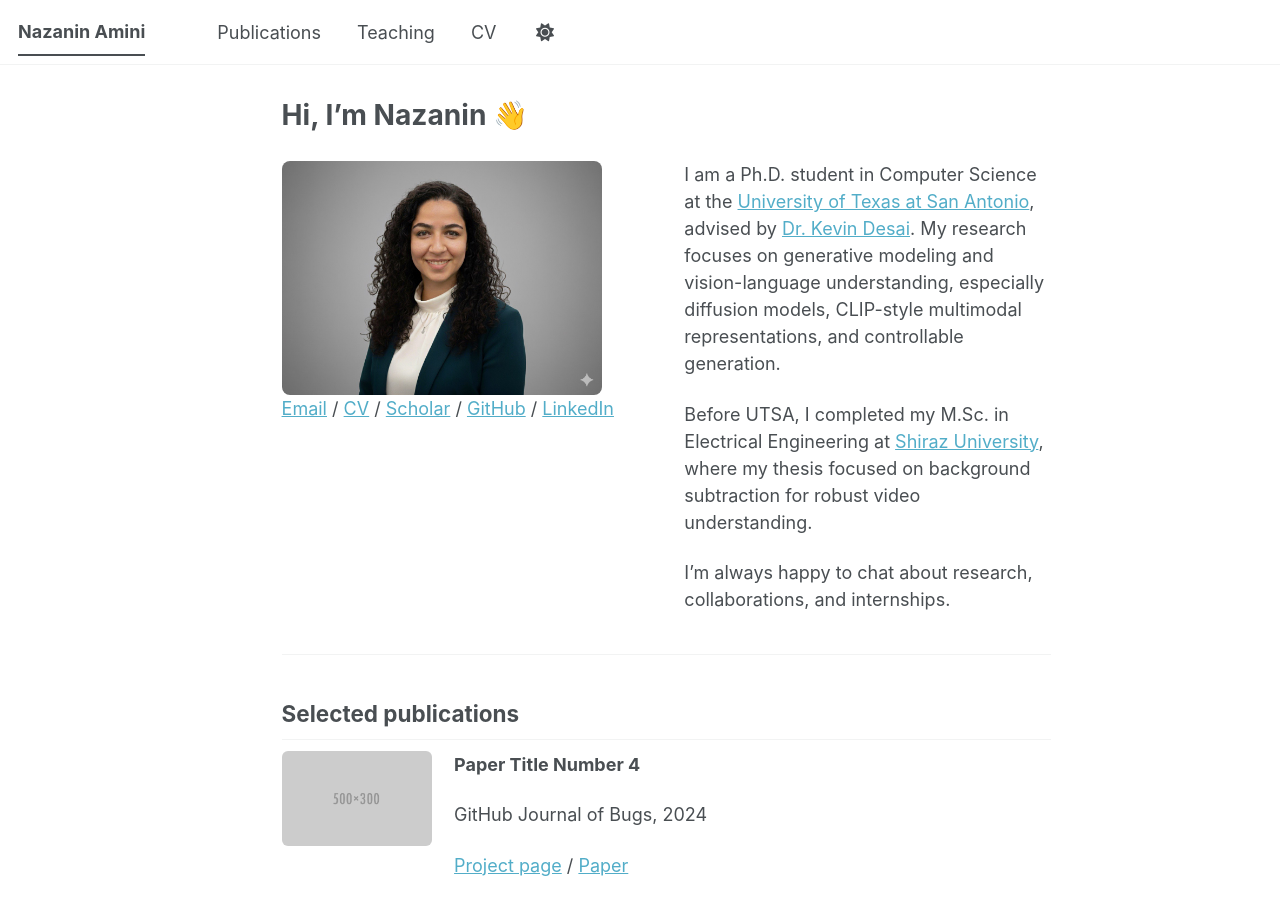
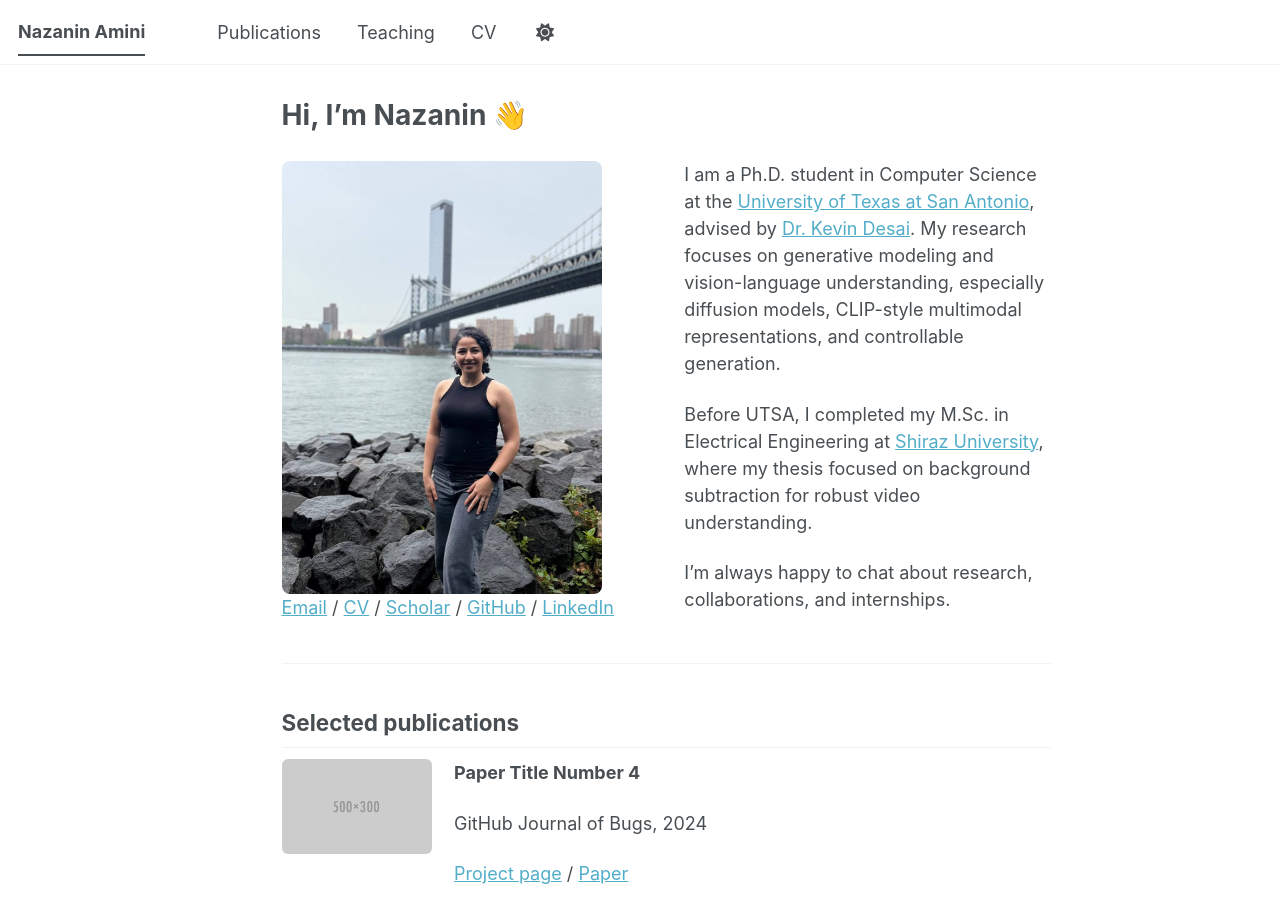
Before and after one commit to nazi96/nazi96.github.io, a Jekyll site: the page built from _pages/about.md, in a window 1280 px wide and 900 px high. Built offline with Jekyll 4.4.1, drawn with Linux system fonts in a browser that asks for light colours; a script bundle is joined from its source files by our own code; library files that are not in the unit come from our copies.

Commit message:
Use new profile photo on homepage
Co-Authored-By: Claude Opus 5.5 <noreply@anthropic.com>

```diff
--- a/_pages/about.md
+++ b/_pages/about.md
@@ -9,7 +9,7 @@ redirect_from:
 
 <div class="home-grid">
   <div class="home-col">
-    <img class="home-photo" src="/images/profile.jpg" alt="Portrait of Nazanin Amini">
+    <img class="home-photo" src="/images/profile-photo.jpg" alt="Portrait of Nazanin Amini">
     <p class="home-links">
       <a href="mailto:nazanin.amini@utsa.edu">Email</a> /
       <a href="/files/CV_Nazanin_Amini.pdf">CV</a> /
```
